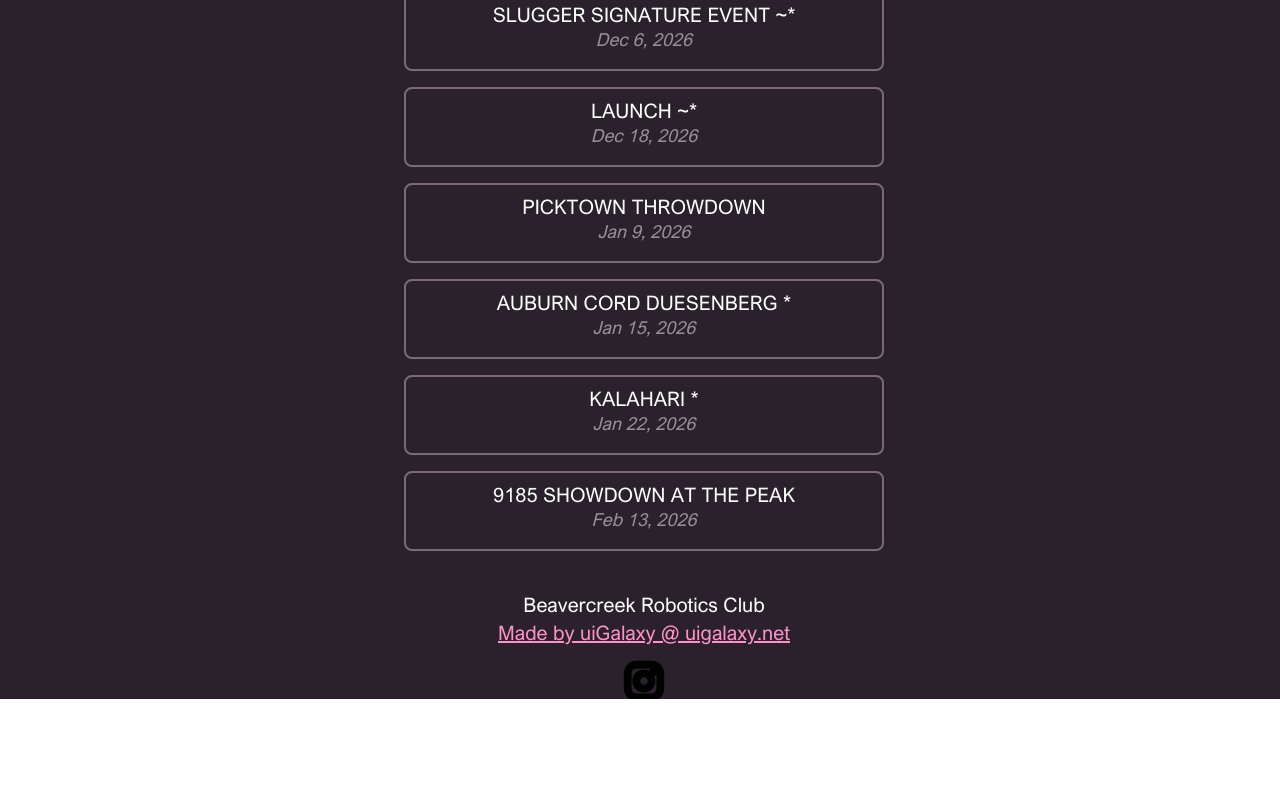
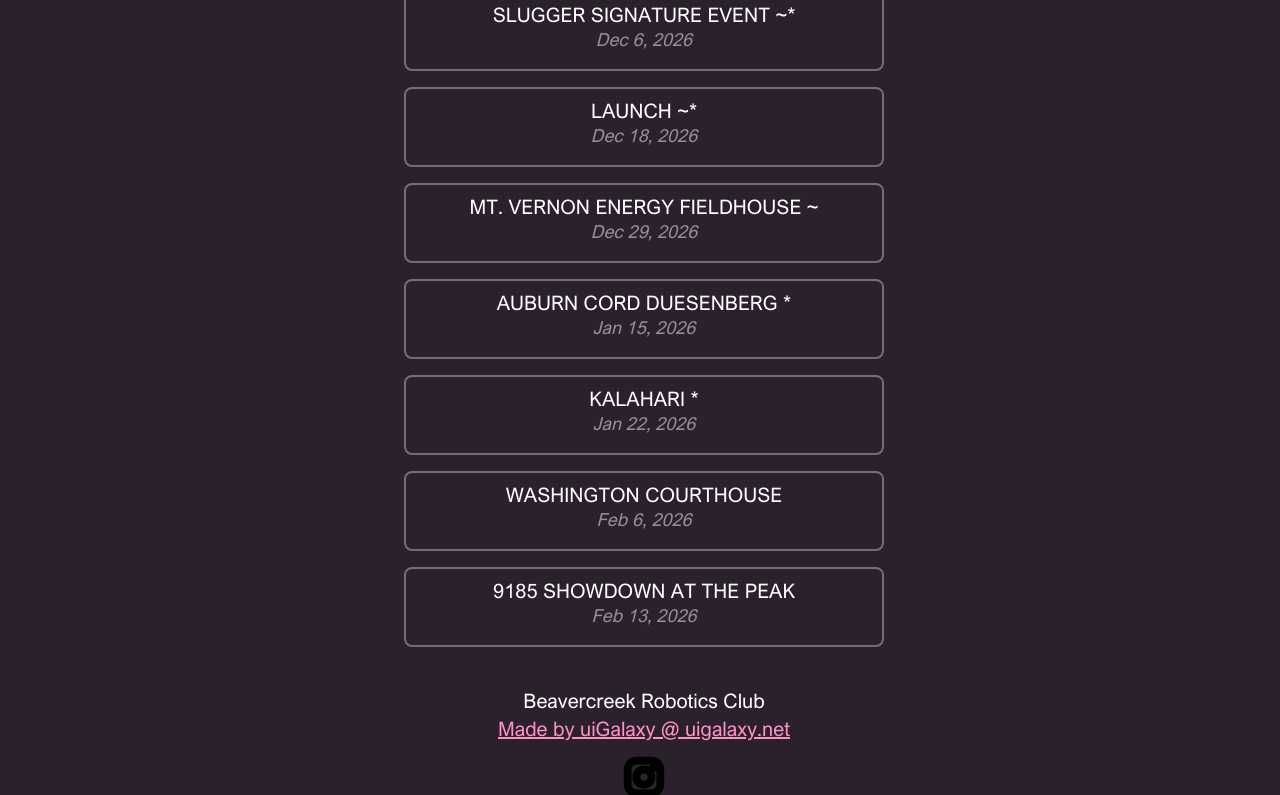
Before and after one commit to uigalaxygalaxy/starry, a SvelteKit app: page / in a window 1280 px wide. Shown: the part 1520-2315 px from the top of the page. Before the commit the page ends 2219 px from the top, so only its background shows below. Built offline with nearby package versions, Linux system fonts and the light colour scheme.

Commit message:
add comps

```diff
--- a/src/routes/+page.svelte
+++ b/src/routes/+page.svelte
@@ -344,13 +344,13 @@
         </div>
 
 
-
         <div class="mt-4 flex w-full align-center justify-center">
 
             <!-- copy this div with w-120 -->
             <div class="w-120 border-mauve-500 border-2 rounded-lg p-2 flex flex-col gap-2">
                 <div class="text-center">
-                    PICKTOWN THROWDOWN <br><span class="italic text-lg opacity-50 -mt-1 block">Jan 9, 2026</span>
+                    MT. VERNON ENERGY FIELDHOUSE ~<br><span class="italic text-lg opacity-50 -mt-1 block">Dec 29,
+                        2026</span>
                 </div>
                 <div class="vexShowWrapper">
                     <!-- No Awards
@@ -384,11 +384,8 @@
                 </div>
                 -->
             </div>
+        </div>
 
-
-
-
-        </div>
 
 
         <div class="mt-4 flex w-full align-center justify-center">
@@ -440,6 +437,48 @@
             <div class="w-120 border-mauve-500 border-2 rounded-lg p-2 flex flex-col gap-2">
                 <div class="text-center">
                     KALAHARI *<br><span class="italic text-lg opacity-50 -mt-1 block">Jan 22, 2026</span>
+                </div>
+                <div class="vexShowWrapper">
+                    <!-- No Awards
+                    <div class="vexBrick">
+                        <p class="vexBrickText">EXCELLENCE</p>
+                        <p class="vexBrickTextStroke">EXCELLENCE</p>
+
+                        <p class="vexLocation">Washington Court House</p>
+
+                    </div>
+-->
+                </div>
+                <!--
+                <div class="vexNonImportant mb-4">
+
+                    Judges x2 - <span class="vexNonPlaces">North Union, King of the Hill</span> <br>
+                    Think - <span class="vexNonPlaces">Southwest Oaks</span>
+
+                </div> -->
+
+                <!--
+                <div class="vexQualWrapper">
+                    <div class="vexQualBoxNot">
+                        <p class="vexQualType">STATES</p>
+                        <p class="vexQualled">Not Qualified</p>
+                    </div>
+                    <div class="vexQualBoxNot">
+                        <p class="vexQualType">WORLDS</p>
+                        <p class="vexQualled">Not Qualified</p>
+                    </div>
+                </div>
+                -->
+            </div>
+        </div>
+
+        <div class="mt-4 flex w-full align-center justify-center">
+
+            <!-- copy this div with w-120 -->
+            <div class="w-120 border-mauve-500 border-2 rounded-lg p-2 flex flex-col gap-2">
+                <div class="text-center">
+                    WASHINGTON COURTHOUSE <br><span class="italic text-lg opacity-50 -mt-1 block">Feb 6,
+                        2026</span>
                 </div>
                 <div class="vexShowWrapper">
                     <!-- No Awards
```
